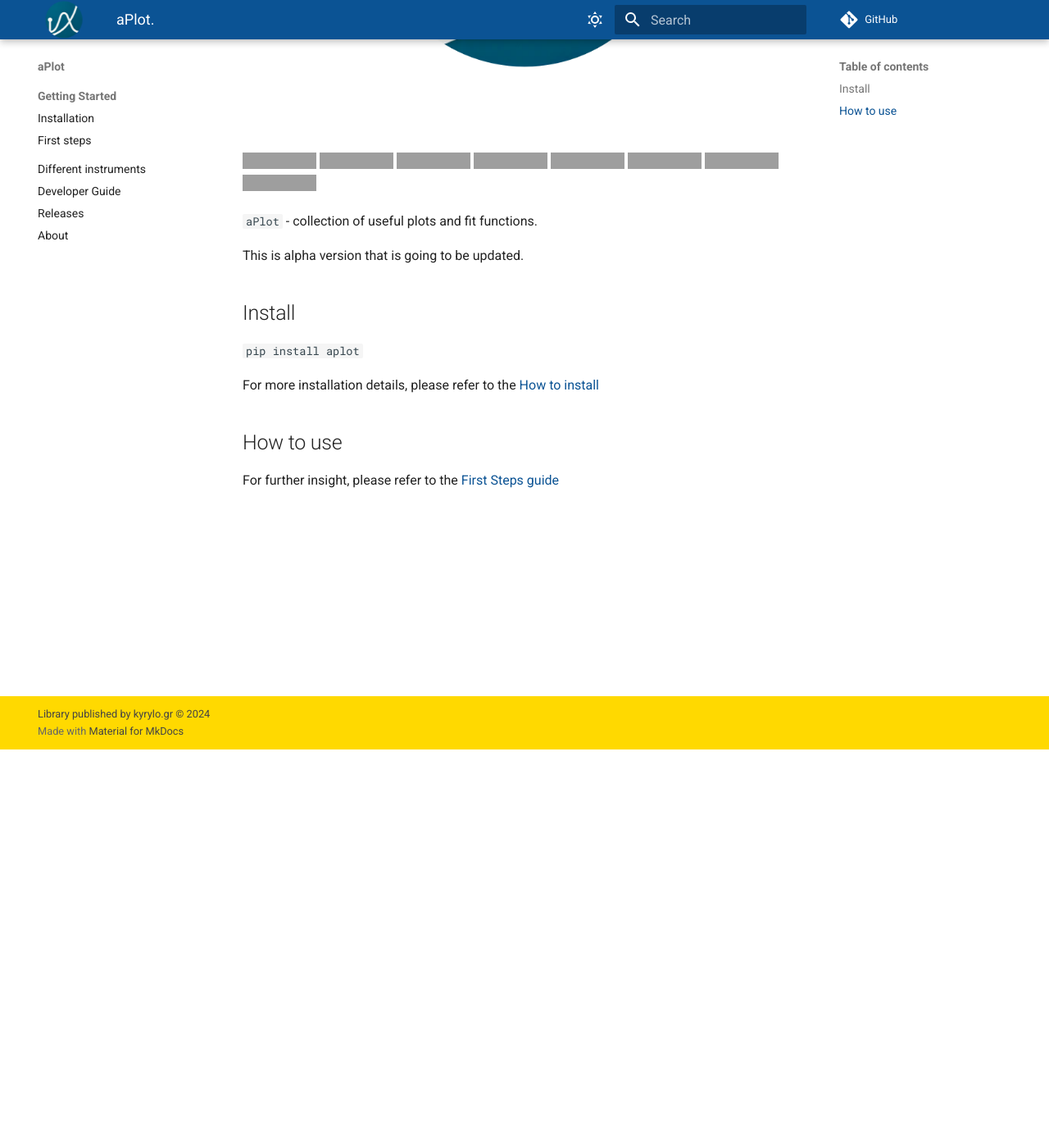
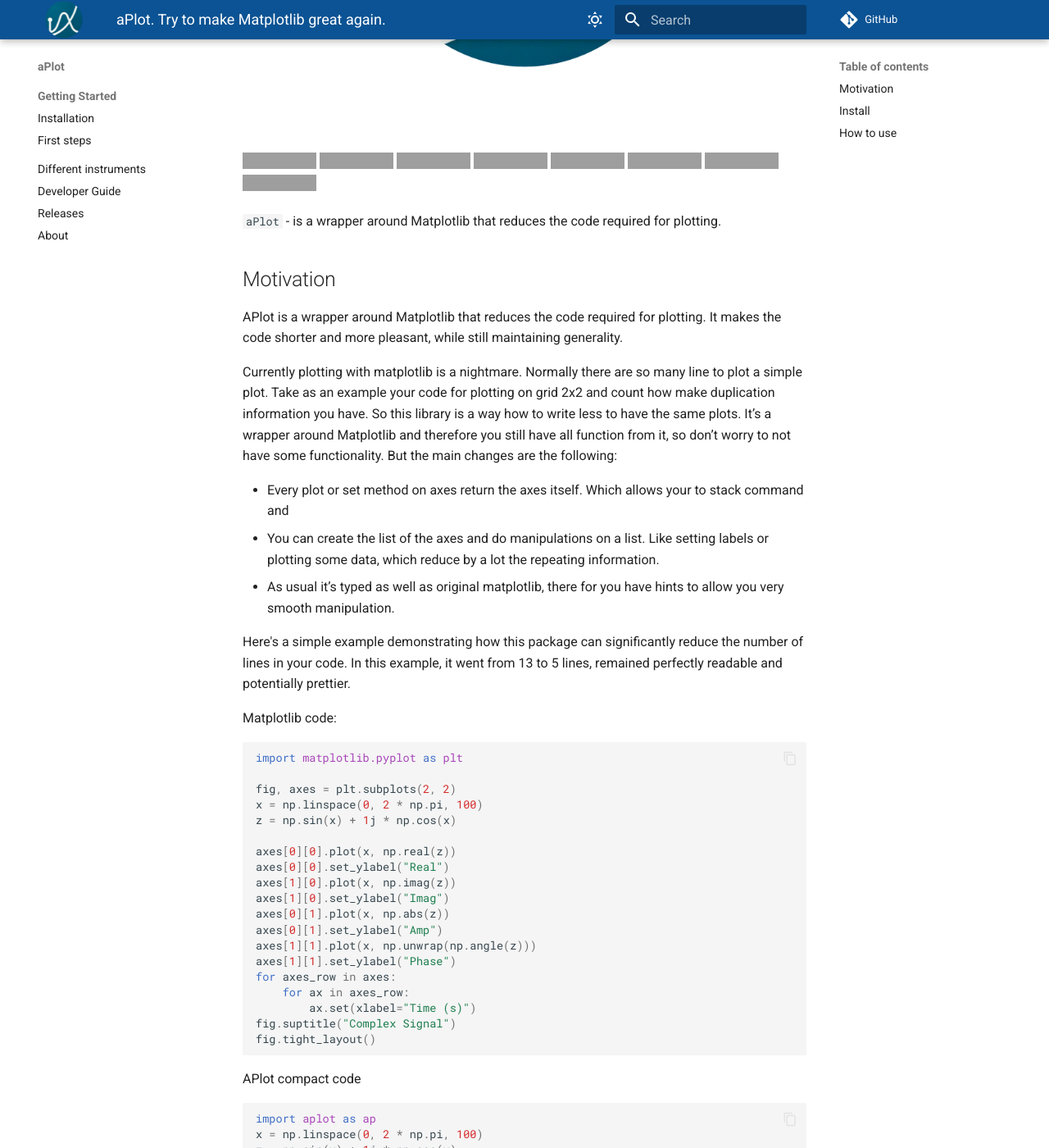
Before and after one commit to kyrylo-gr/aplot, an MkDocs documentation site: the page built from docs/index.md, in a window 1280 px wide and 1400 px high, scrolled down 486 px, cut to the strip 0-1400 px from the top of the window. Shown: the whole strip at 82% size. Built offline with MkDocs 1.6.1 and Material for MkDocs 9.7.7, drawn with Linux system fonts in a browser that asks for light colours; comment, search, counter and statistics services are not loaded; some of the changed text lies outside the part shown; grey boxes are pictures that could not be loaded.

Commit message:
feat: sum axes #3

````diff
--- a/aplot/__init__.py
+++ b/aplot/__init__.py
@@ -1,9 +1,9 @@
 # flake8: noqa: F401
 
 from . import analysis, styles
-
-s = styles
 from .__config__ import __version__
 from .core import ax, axs, figure, figure_class, subplot, subplots
 
+s = styles
+
 # from .plots import *
--- a/docs/index.md
+++ b/docs/index.md
@@ -1,4 +1,4 @@
-# aPlot.
+# aPlot. Try to make Matplotlib great again.
 
 <h1 align="center">
 <img src="images/aplot-logo.png" width="400">
@@ -13,9 +13,85 @@
 [![Download Stats](https://img.shields.io/pypi/dm/aplot)](https://pypistats.org/packages/aplot)
 [![Documentation](https://img.shields.io/badge/docs-blue)](https://kyrylo-gr.github.io/aplot/)
 
-`aPlot` - collection of useful plots and fit functions.
+`aPlot` - is a wrapper around Matplotlib that reduces the code required for plotting.
 
-This is alpha version that is going to be updated.
+## Motivation
+
+APlot is a wrapper around Matplotlib that reduces the code required for plotting. It makes the code shorter and more pleasant, while still maintaining generality.
+
+Currently plotting with matplotlib is a nightmare. Normally there are so many line to plot a simple plot. Take as an example your code for plotting on grid 2x2 and count how make duplication information you have. So this library is a way how to write less to have the same plots. It’s a wrapper around Matplotlib and therefore you still have all function from it, so don’t worry to not have some functionality. But the main changes are the following:
+
+- Every plot or set method on axes return the axes itself. Which allows your to stack command and
+- You can create the list of the axes and do manipulations on a list. Like setting labels or plotting some data, which reduce by a lot the repeating information.
+- As usual it’s typed as well as original matplotlib, there for you have hints to allow you very smooth manipulation.
+
+Here's a simple example demonstrating how this package can significantly reduce the number of lines in your code. In this example, it went from 13 to 5 lines, remained perfectly readable and potentially prettier.
+
+Matplotlib code:
+
+```python
+import matplotlib.pyplot as plt
+
+fig, axes = plt.subplots(2, 2)
+x = np.linspace(0, 2 * np.pi, 100)
+z = np.sin(x) + 1j * np.cos(x)
+
+axes[0][0].plot(x, np.real(z))
+axes[0][0].set_ylabel("Real")
+axes[1][0].plot(x, np.imag(z))
+axes[1][0].set_ylabel("Imag")
+axes[0][1].plot(x, np.abs(z))
+axes[0][1].set_ylabel("Amp")
+axes[1][1].plot(x, np.unwrap(np.angle(z)))
+axes[1][1].set_ylabel("Phase")
+for axes_row in axes:
+    for ax in axes_row:
+        ax.set(xlabel="Time (s)")
+fig.suptitle("Complex Signal")
+fig.tight_layout()
+```
+
+APlot compact code
+
+```python
+import aplot as ap
+x = np.linspace(0, 2 * np.pi, 100)
+z = np.sin(x) + 1j * np.cos(x)
+
+axes = (
+    ap.axs(2, 2)
+    .plot(x, [[np.real(z), np.abs(z)], [np.imag(z), np.unwrap(np.angle(z))]])
+    .suptitle("Complex Signal")
+    .set(xlabel="Time (s)", ylabel=[["Real", "Abs"], ["Imag", "Phase"]])
+    .tight_layout()
+)
+```
+
+You can also access the axes as usual.
+
+```python
+axes = (
+    ap.axs(2, 2)
+    .suptitle("Complex Signal")
+    .set(xlabel="Time (s)", ylabel=[["Real", "Abs"], ["Imag", "Phase"]])
+    .tight_layout()
+)
+axes[0].plot(x, [np.real(z), np.abs(z)])
+axes[1][0].plot(x, np.imag(z))
+axes[1][1].plot(x, np.unwrap(np.angle(z)))
+```
+
+You can use `autoaxis` method to let is name the axis for your draft plots
+
+```python
+axes = (
+    ap.axs(2, 2)
+    .plot(x, [[np.real(z), np.abs(z)], [np.imag(z), np.unwrap(np.angle(z))]])
+    .suptitle("Complex Signal")
+    .autoaxis()
+    .tight_layout()
+)
+```
 
 ## Install
 
````
Also changed, not shown: README.md (+104 -1 lines), 3 other files.
